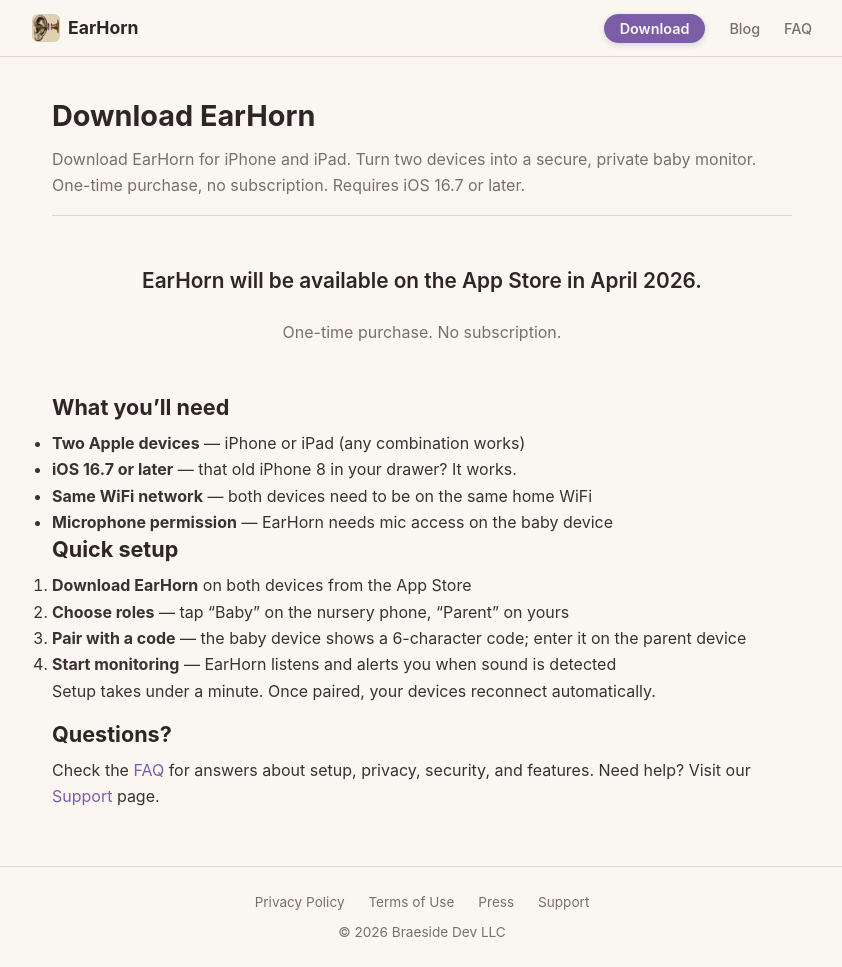
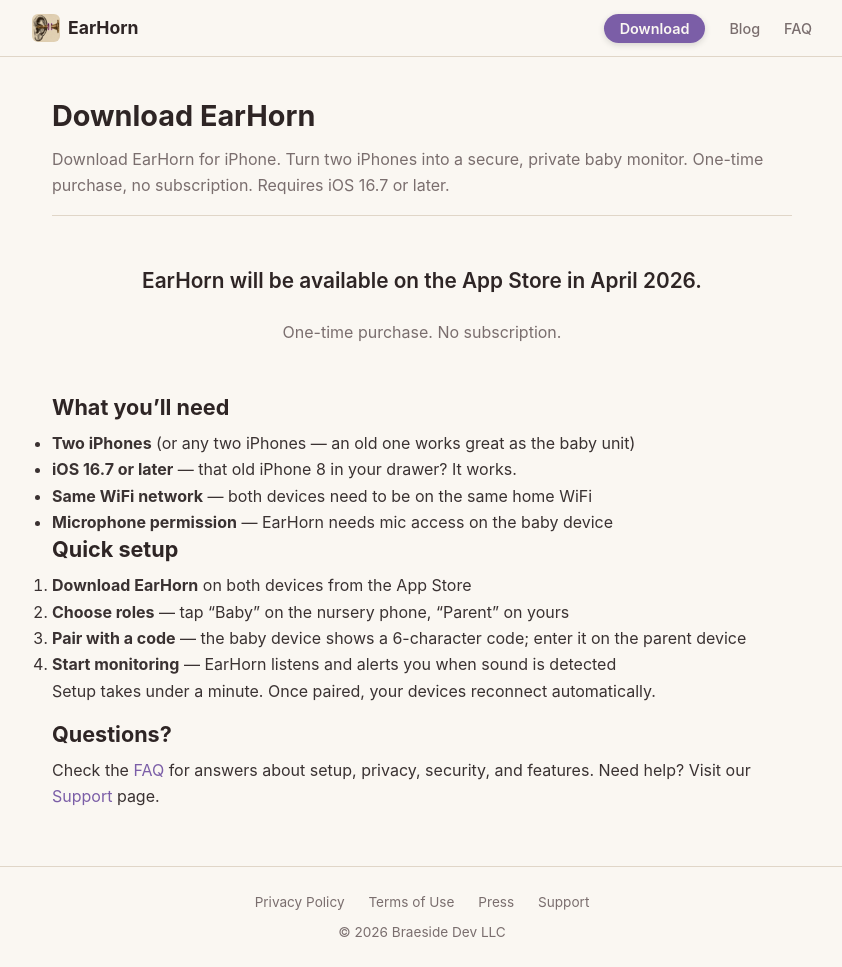
Before and after one commit to braeside-dev/earhorn-site, a Jekyll site: the page built from download.md, in a window 1280 px wide and 967 px high. Shown: the whole window, without its empty margins (218-1060 px from the left). Built offline with Jekyll 4.4.1, drawn with Linux system fonts in a browser that asks for light colours.

Commit message:
removing ipad promises

```diff
--- a/download.md
+++ b/download.md
@@ -1,7 +1,7 @@
 ---
 layout: page
 title: Download EarHorn
-description: "Download EarHorn for iPhone and iPad. Turn two devices into a secure, private baby monitor. One-time purchase, no subscription. Requires iOS 16.7 or later."
+description: "Download EarHorn for iPhone. Turn two iPhones into a secure, private baby monitor. One-time purchase, no subscription. Requires iOS 16.7 or later."
 permalink: /download/
 ---
 
@@ -12,7 +12,7 @@ permalink: /download/
 
 ## What you'll need
 
-- **Two Apple devices** — iPhone or iPad (any combination works)
+- **Two iPhones** (or any two iPhones — an old one works great as the baby unit)
 - **iOS 16.7 or later** — that old iPhone 8 in your drawer? It works.
 - **Same WiFi network** — both devices need to be on the same home WiFi
 - **Microphone permission** — EarHorn needs mic access on the baby device
```
Also changed, not shown: _posts/2026-03-14-how-to-turn-old-iphone-into-baby-monitor.md (+1 -1 lines), faq.md (+6 -6 lines), index.md (+3 -3 lines), press.md (+1 -1 lines).
